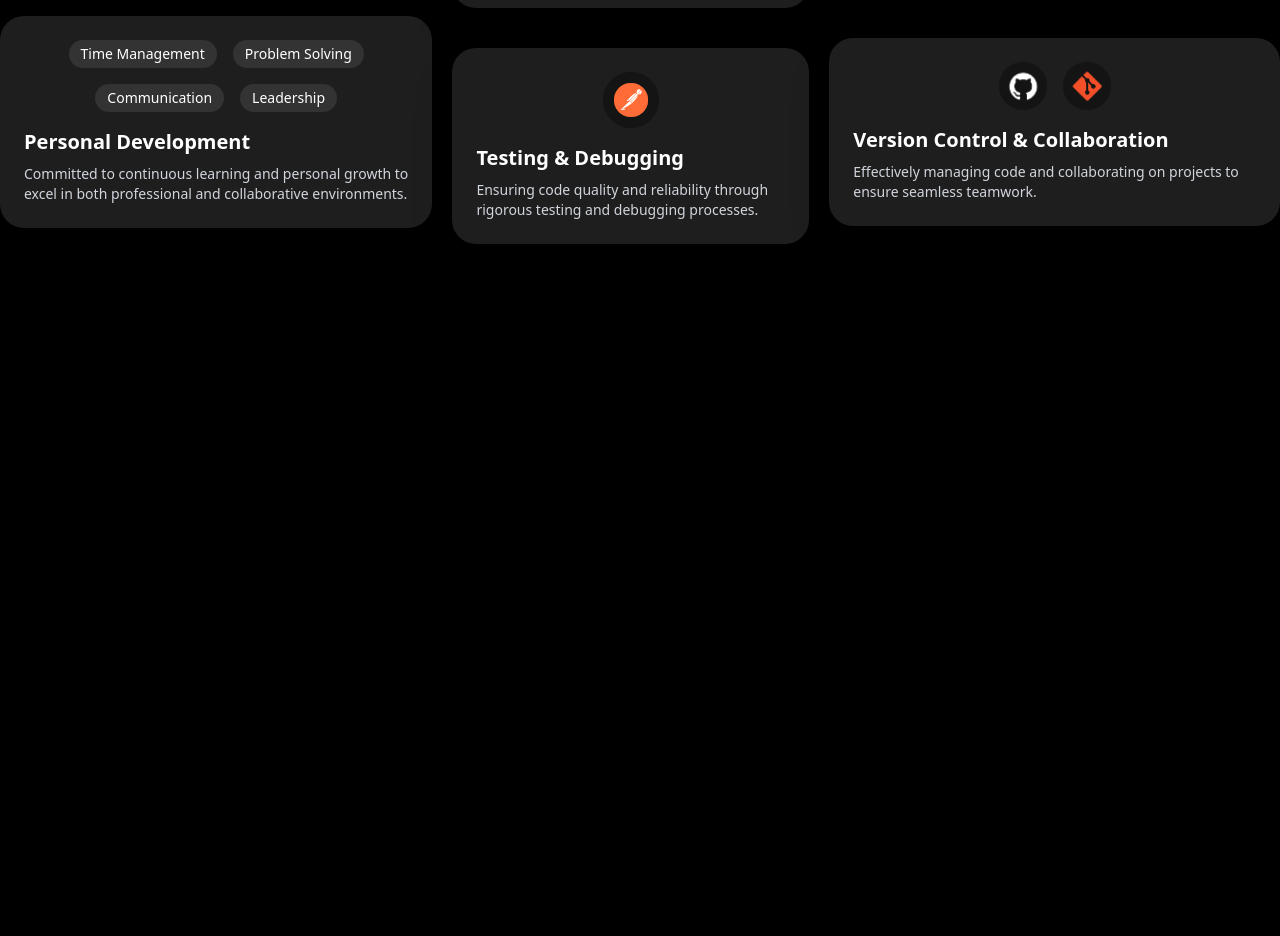
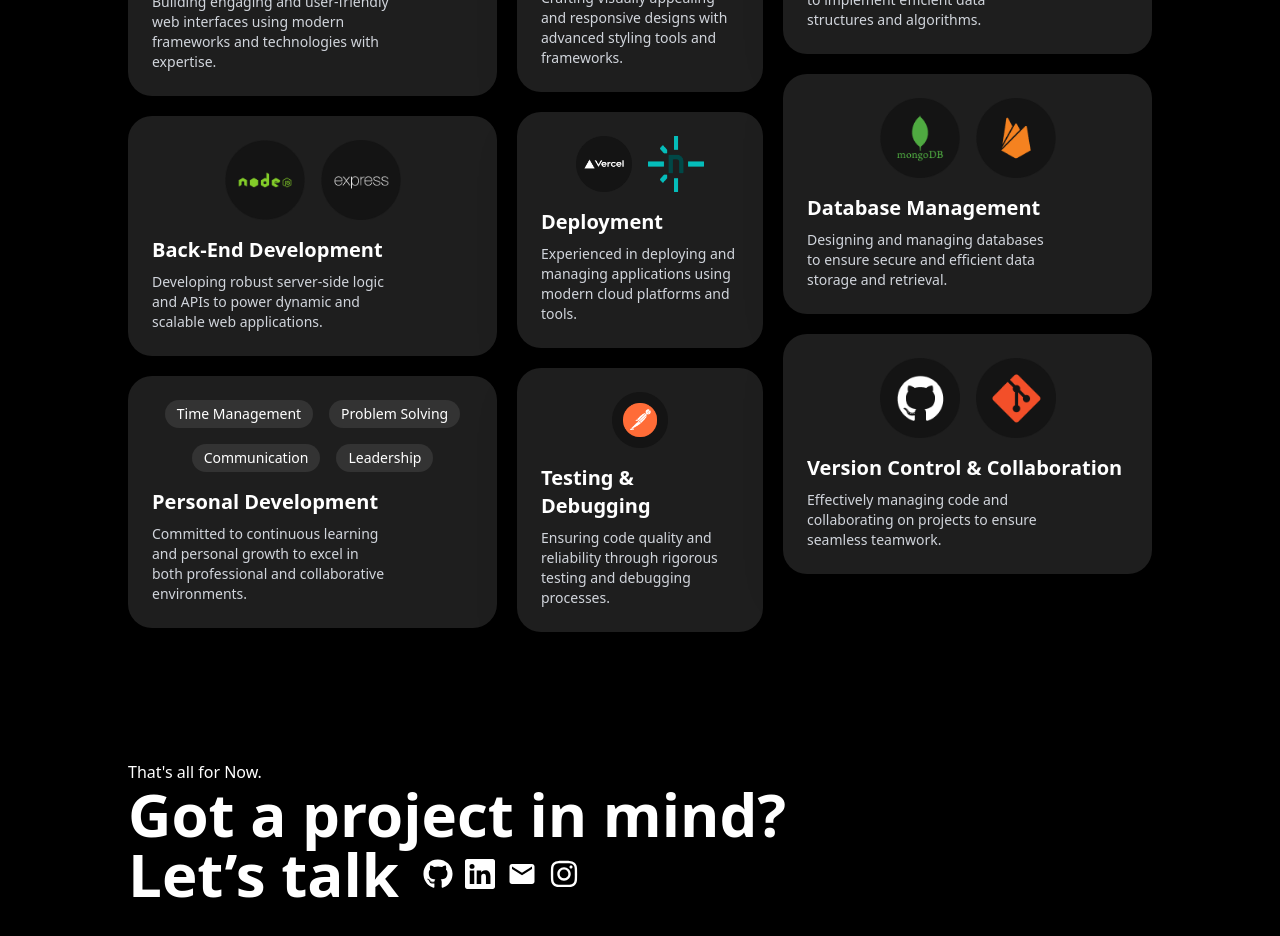
Before and after one commit to SivaKumar202/MYPortfolio, a React (Vite) app: page /Skills in a window 1280 px wide. Shown: the part 640-1576 px from the top of the page. Before the commit the page ends 884 px from the top, so only its background shows below. Built offline with nearby package versions, Linux system fonts and the light colour scheme.

Commit message:
Updated UI

```diff
--- a/src/App.jsx
+++ b/src/App.jsx
@@ -3,6 +3,7 @@ import Layout from "./components/Layout/Layout";
 import Projects from "./components/Projects/Projects";
 import Home from "./components/Hero/Home";
 import Skills from "./components/Skills/Skills";
+import About from "./components/About/About";
 
 function App() {
   return (
@@ -12,6 +13,7 @@ function App() {
       <Route path='/' element={<Home/>} />
       <Route path="/Projects" element={<Projects />} />
       <Route path="/Skills" element={<Skills/>}/>
+      <Route path="/About" element={<About />} />
       </Route>
     </Routes>
     </BrowserRouter>
--- /dev/null
+++ b/src/components/About/About.jsx
@@ -0,0 +1,11 @@
+import React from 'react'
+
+function About() {
+  return (
+    <div>
+        <h1 className='text-4xl text-white'>About Me</h1>
+    </div>
+  )
+}
+
+export default About
--- a/src/components/Skills/Skills.jsx
+++ b/src/components/Skills/Skills.jsx
@@ -1,4 +1,8 @@
 import React from "react";
+import { FaGithub, FaInstagram } from "react-icons/fa";
+import { BsLinkedin } from "react-icons/bs";
+import { MdEmail } from "react-icons/md";
+import { SiCodechef } from "react-icons/si";
 import HTML from "../../assets/SkillsAssets/HTML.png";
 import CSS from "../../assets/SkillsAssets/CSS.png";
 import BootStrap from "../../assets/SkillsAssets/BootStrap.png";
@@ -17,31 +21,32 @@ import Reactjs from "../../assets/SkillsAssets/Reactjs.png";
 import Redux from "../../assets/SkillsAssets/Redux.png";
 import Tailwind from "../../assets/SkillsAssets/Tailwind.png";
 import TypeScript from "../../assets/SkillsAssets/TypeScript.png";
+import netlify from "../../assets/SkillsAssets/netlify.png";
 import Vercel from "../../assets/SkillsAssets/Vercel.png";
 
 function Skills() {
   return (
     <>
       <div className="bg-black text-white">
-        <h1 className="text-center text-7xl mt-4">
+        <h1 className="text-center text-7xl m-20">
           Skills That Fuel My Passion
         </h1>
-        <div className="flex gap-x-5 items-center">
+        <div className="flex gap-5 m-32 items-center ">
           {/* 1st Column */}
-          <div className="flex flex-col gap-10">
+          <div className="flex flex-col w-3/8 gap-y-5">
             {/* Front-End */}
             <div className="bg-[#1E1E1E] rounded-3xl shadow-2xl p-6 space-y-4">
               <div className="flex justify-between gap-4 flex-wrap">
-                <img src={HTML} alt="HTML" className="w-12 h-12" />
-                <img src={js} alt="JavaScript" className="w-12 h-12" />
-                <img src={Reactjs} alt="React" className="w-12 h-12" />
-                <img src={Redux} alt="Redux" className="w-12 h-12" />
+                <img src={HTML} alt="HTML" className="w-20 h-20" />
+                <img src={js} alt="JavaScript" className="w-20 h-20" />
+                <img src={Reactjs} alt="React" className="w-20 h-20" />
+                <img src={Redux} alt="Redux" className="w-20 h-20" />
               </div>
               <div className="space-y-2">
                 <h1 className="text-xl font-semibold text-white">
                   Front-End Development
                 </h1>
-                <p className="text-gray-300 text-sm">
+                <p className="text-gray-300 text-sm w-3/4">
                   Building engaging and user-friendly web interfaces using
                   modern frameworks and technologies with expertise.
                 </p>
@@ -51,14 +56,14 @@ function Skills() {
             {/* Back-End */}
             <div className="bg-[#1E1E1E] rounded-3xl shadow-2xl p-6 space-y-4">
               <div className="flex justify-center gap-4">
-                <img src={Node} alt="Node.js" className="w-12 h-12" />
-                <img src={Express} alt="Express.js" className="w-12 h-12" />
+                <img src={Node} alt="Node.js" className="w-20 h-20" />
+                <img src={Express} alt="Express.js" className="w-20 h-20" />
               </div>
               <div className="space-y-2">
                 <h1 className="text-xl font-semibold text-white">
                   Back-End Development
                 </h1>
-                <p className="text-gray-300 text-sm">
+                <p className="text-gray-300 text-sm w-3/4">
                   Developing robust server-side logic and APIs to power dynamic
                   and scalable web applications.
                 </p>
@@ -85,7 +90,7 @@ function Skills() {
                 <h1 className="text-xl font-semibold text-white">
                   Personal Development
                 </h1>
-                <p className="text-gray-300 text-sm">
+                <p className="text-gray-300 text-sm w-3/4">
                   Committed to continuous learning and personal growth to excel
                   in both professional and collaborative environments.
                 </p>
@@ -93,14 +98,14 @@ function Skills() {
             </div>
           </div>
           {/* Second Column */}
-          <div className="flex flex-col gap-10">
+          <div className="flex flex-col w-2/8 gap-y-5">
             {/* Styling & Design */}
             <div className="bg-[#1E1E1E] rounded-3xl shadow-2xl p-6 space-y-4">
               <div className="flex justify-center gap-4 flex-wrap">
-                <img src={CSS} alt="CSS" className="w-12 h-12" />
-                <img src={BootStrap} alt="Bootstrap" className="w-12 h-12" />
-                <img src={Tailwind} alt="Tailwind" className="w-12 h-12" />
-                <img src={MUI} alt="MUI" className="w-12 h-12" />
+                <img src={CSS} alt="CSS" className="w-20 h-20" />
+                <img src={BootStrap} alt="Bootstrap" className="w-20 h-20" />
+                <img src={Tailwind} alt="Tailwind" className="w-20 h-20" />
+                <img src={MUI} alt="MUI" className="w-20 h-20" />
               </div>
               <div className="space-y-2">
                 <h1 className="text-xl font-semibold text-white">
@@ -115,8 +120,9 @@ function Skills() {
 
             {/* Deployment */}
             <div className="bg-[#1E1E1E] rounded-3xl shadow-2xl p-6 space-y-4">
-              <div className="flex justify-center">
+              <div className="flex justify-center gap-4 flex-wrap">
                 <img src={Vercel} alt="Vercel" className="w-14 h-14" />
+                <img src={netlify} alt="Netlify" className="w-14 h-14" />
               </div>
               <div className="space-y-2">
                 <h1 className="text-xl font-semibold text-white">Deployment</h1>
@@ -145,18 +151,18 @@ function Skills() {
           </div>
 
           {/* Third Column */}
-          <div className="flex flex-col gap-10">
+          <div className="flex flex-col w-3/8 gap-y-5">
             {/* Programming Languages */}
             <div className="bg-[#1E1E1E] rounded-3xl shadow-2xl p-6 space-y-4">
               <div className="flex justify-center gap-4">
-                <img src={Python} alt="Python" className="w-12 h-12" />
-                <img src={CPP} alt="C++" className="w-12 h-12" />
+                <img src={Python} alt="Python" className="w-20 h-20" />
+                <img src={CPP} alt="C++" className="w-20 h-20" />
               </div>
               <div className="space-y-2">
                 <h1 className="text-xl font-semibold text-white">
                   Programming Languages
                 </h1>
-                <p className="text-gray-300 text-sm">
+                <p className="text-gray-300 text-sm w-3/4">
                   Proficient in problem-solving and applying programming
                   languages to implement efficient data structures and
                   algorithms.
@@ -167,14 +173,14 @@ function Skills() {
             {/* Database Management */}
             <div className="bg-[#1E1E1E] rounded-3xl shadow-2xl p-6 space-y-4">
               <div className="flex justify-center gap-4">
-                <img src={MongoDB} alt="MongoDB" className="w-12 h-12" />
-                <img src={FireBase} alt="Firebase" className="w-12 h-12" />
+                <img src={MongoDB} alt="MongoDB" className="w-20 h-20" />
+                <img src={FireBase} alt="Firebase" className="w-20 h-20" />
               </div>
               <div className="space-y-2">
                 <h1 className="text-xl font-semibold text-white">
                   Database Management
                 </h1>
-                <p className="text-gray-300 text-sm">
+                <p className="text-gray-300 text-sm w-3/4">
                   Designing and managing databases to ensure secure and
                   efficient data storage and retrieval.
                 </p>
@@ -184,14 +190,14 @@ function Skills() {
             {/* Version Control & Collaboration */}
             <div className="bg-[#1E1E1E] rounded-3xl shadow-2xl p-6 space-y-4">
               <div className="flex justify-center gap-4">
-                <img src={github} alt="GitHub" className="w-12 h-12" />
-                <img src={git} alt="Git" className="w-12 h-12" />
+                <img src={github} alt="GitHub" className="w-20 h-20" />
+                <img src={git} alt="Git" className="w-20 h-20" />
               </div>
               <div className="space-y-2">
                 <h1 className="text-xl font-semibold text-white">
                   Version Control & Collaboration
                 </h1>
-                <p className="text-gray-300 text-sm">
+                <p className="text-gray-300 text-sm w-3/4">
                   Effectively managing code and collaborating on projects to
                   ensure seamless teamwork.
                 </p>
@@ -199,7 +205,35 @@ function Skills() {
             </div>
           </div>
         </div>
-
+        <div className="m-32 gap-10">
+          <p className="gap-4">That's all for Now.</p>
+          <h1 className="text-6xl font-semibold gap-4">
+            Got a project in mind?
+          </h1>
+          <div className="flex gap-x-6 items-center">
+          <h1 className="text-6xl font-semibold gap-4">Let’s talk</h1>
+          <div className="flex items-center gap-x-3">
+            <a href="https://github.com/SivaKumar202" target="_blank">
+              <FaGithub className="cursor-pointer text-3xl hover:scale-110 transition duration-200" />
+            </a>
+            <a
+              href="https://www.linkedin.com/in/siva-kumar-jujjavarapu/"
+              target="_blank"
+            >
+              <BsLinkedin className="cursor-pointer text-3xl hover:scale-110 hover:bg-blue-800" />
+            </a>
+            <a href="mailto:sivakumarjujjavarapu123@gmail.com" target="_blank">
+              <MdEmail className="cursor-pointer text-3xl hover:scale-110 transition-transform duration-200" />
+            </a>
+            <a
+              href="https://www.instagram.com/siva_kumar_jujjavarapu/"
+              target="_blank"
+            >
+              <FaInstagram className="cursor-pointer text-3xl hover:scale-110" />
+            </a>
+          </div>
+          </div>
+        </div>
       </div>
     </>
   );
```
Also changed, not shown: src/assets/SkillsAssets/netlify.png (added).
